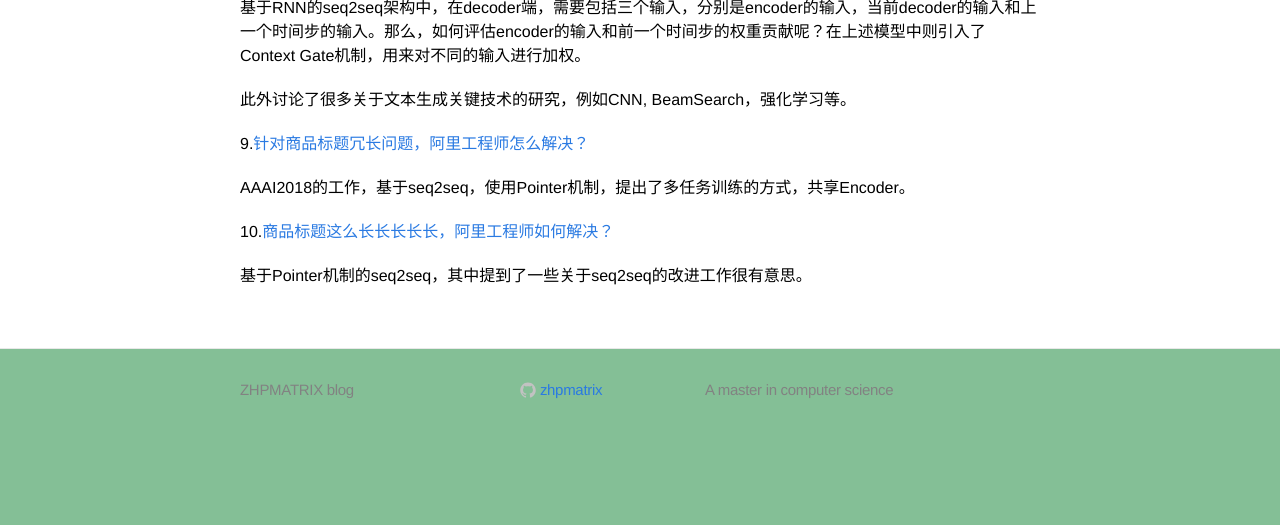
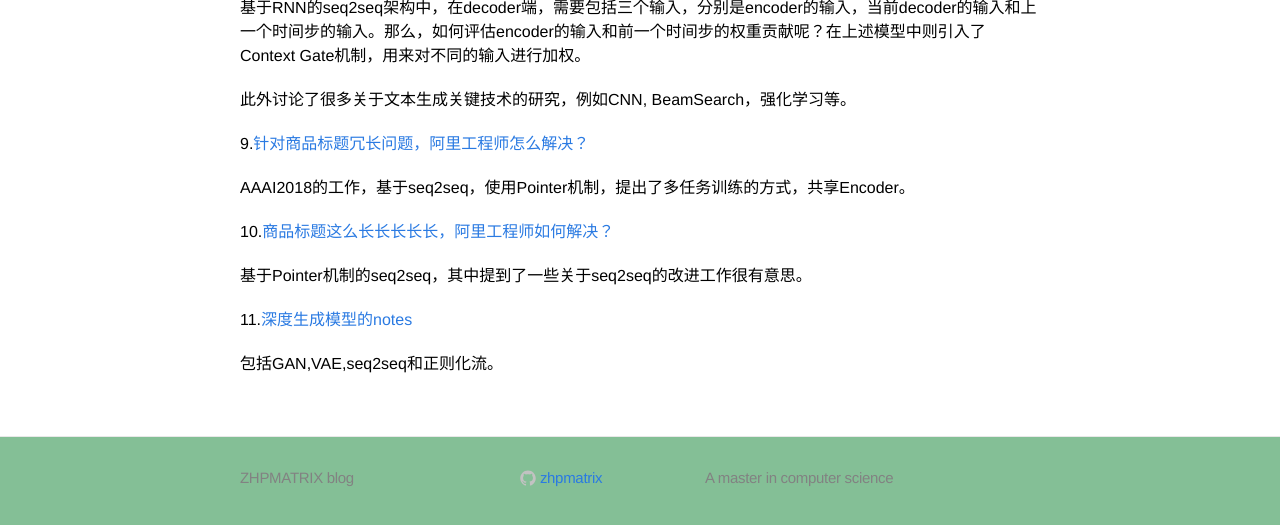
Before and after one commit to zhpmatrix/zhpmatrix.github.io, a Jekyll site: the page built from _posts/2019-01-28-NLP-rethingking-seq2seq.md, in a window 1280 px wide and 900 px high, scrolled down 3582 px, cut to the strip 366-891 px from the top of the window. Built offline with Jekyll 4.4.1, drawn with Linux system fonts in a browser that asks for light colours; comment, search, counter and statistics services are not loaded; before the commit the page ends 4394 px from its top, so only the background shows below that.

Commit message:
Update 2019-01-28-NLP-rethingking-seq2seq.md

```diff
--- a/_posts/2019-01-28-NLP-rethingking-seq2seq.md
+++ b/_posts/2019-01-28-NLP-rethingking-seq2seq.md
@@ -135,3 +135,7 @@ AAAI2018的工作，基于seq2seq，使用Pointer机制，提出了多任务训
 10.[商品标题这么长长长长长，阿里工程师如何解决？](https://102.alibaba.com/detail?id=264)
 
 基于Pointer机制的seq2seq，其中提到了一些关于seq2seq的改进工作很有意思。
+
+11.[深度生成模型的notes](https://deepgenerativemodels.github.io/notes/index.html)
+
+包括GAN,VAE,seq2seq和正则化流。
```
